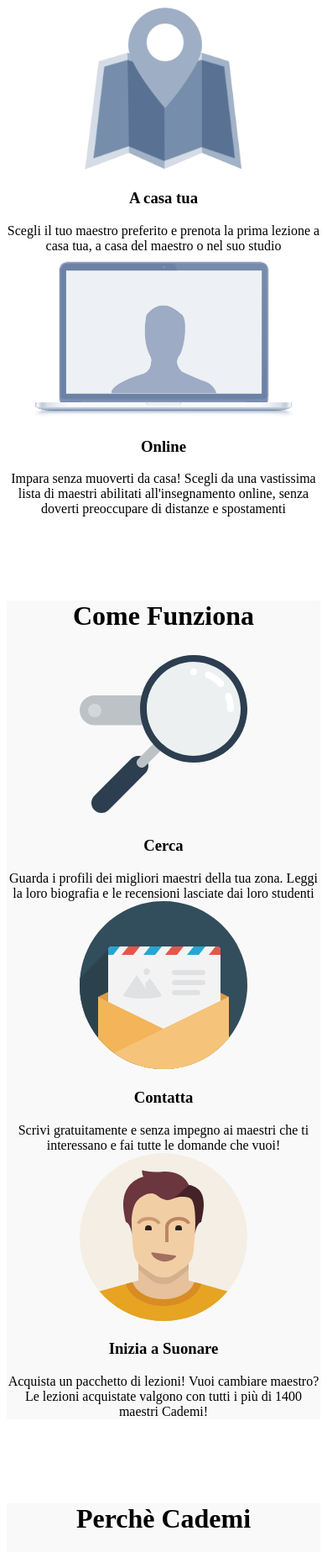
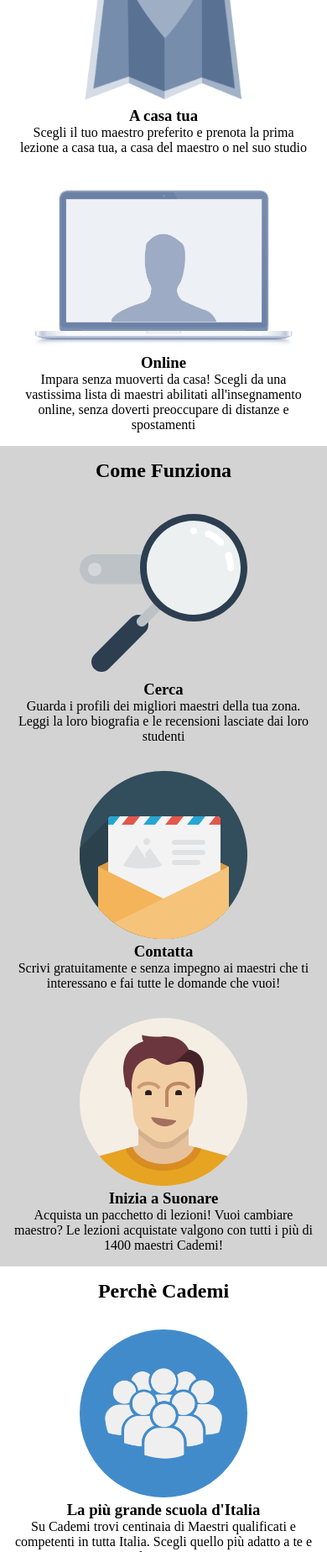
Before and after one commit to AndreaDeMartino/html-css-resp-wannabe-12bool, a plain HTML site: page index.html in a window 390 px wide. Shown: the part 152-2000 px from the top of the page at 84% size. Drawn offline with Linux system fonts and the light colour scheme.

Commit message:
Creation: Section Wannabe
Riadattamento delle sezioni del progetto wannabe, rendendole responsive

```diff
--- a/index.html
+++ b/index.html
@@ -5,69 +5,114 @@
     <meta name="viewport" content="width=device-width, initial-scale=1.0">
     <link rel="stylesheet" href="f12bool.css">
     <link rel="stylesheet" href="style.css">
+
+
     <title>Boolean aCademy</title>
   </head>
   <body>
-    <div id="lezioni" class="container">
-      <div class="row">
+    <!-- Begin Main -->
+    <main>
+      <!-- 1th Section -->
+      <section>
+        <!-- Max Devices -->
+        <div class="container">
+          <!-- Begin Title -->
+          <div class="col-lg-12 col-md-12 col-xs-12">
             <h1>Lezioni dove vuoi tu</h1>
-        <div class="left">
+          </div>
+          <!-- End Title -->
+          <div class="col-lg-6 col-md-6 col-xs-12">
             <img src="img/icon/maps.png" alt="">
             <h3>A casa tua</h3>
             Scegli il tuo maestro preferito e prenota la prima lezione a casa tua, a casa del maestro o nel suo studio
           </div>
-        <div class="right">
+          <div class="col-lg-6 col-md-6 col-xs-12">
             <img src="img/icon/screen.png" alt="">
             <h3>Online</h3>
             Impara senza muoverti da casa! Scegli da una vastissima lista di maestri abilitati all'insegnamento online, senza doverti preoccupare di distanze e spostamenti
           </div>
-        <div class="clear"></div>
-      </div>
         </div>
 
-    <div id="steps" class="container grey">
-      <div class="row">
+      </section>
+
+      <!-- 2th Section -->
+      <section>
+        <div class="container grey">
+          <!-- Begin Title -->
+          <div class="col-lg-12 col-md-12 col-xs-12">
             <h1>Come Funziona</h1>
-        <div class="left">
+          </div>
+          <!-- End Title -->
+          <div class="col-lg-4 col-md-4 col-xs-12">
             <img src="img/search.svg" alt="">
             <h3>Cerca</h3>
             Guarda i profili dei migliori maestri della tua zona. Leggi la loro biografia e le recensioni lasciate dai loro studenti
           </div>
-        <div class="central">
+          <div class="col-lg-4 col-md-4 col-xs-12">
             <img src="img/letter.svg" alt="">
             <h3>Contatta</h3>
             Scrivi gratuitamente e senza impegno ai maestri che ti interessano e fai tutte le domande che vuoi!
           </div>
-        <div class="right">
+          <div class="col-lg-4 col-md-4 col-xs-12">
             <img src="img/male.svg" alt="">
             <h3>Inizia a Suonare</h3>
             Acquista un pacchetto di lezioni! Vuoi cambiare maestro? Le lezioni acquistate valgono con tutti i più di 1400 maestri Cademi!
           </div>
-        <div class="clear"></div>
         </div>
+      </section>
+
+      <!-- 3th Section -->
+      <section>
+        <div class="container container.grey">
+          <!-- Begin Title -->
+          <div class="col-lg-12 col-md-12 col-xs-12">
+            <h1>Perchè Cademi</h1>
           </div>
-
-    <div id="why" class="container grey">
-      <div class="row">
-        <h1>Perchè Cademi</h1>
-        <div class="first">
-          <img src="img/icon/profile.png" alt="">
+          <!-- End Title -->
+          <div class="col-lg-12">
+            <img class="img-back" src="img/icon/profile.png" alt="">
             <h3>La più grande scuola d'Italia</h3>
             Su Cademi trovi centinaia di Maestri qualificati e competenti in tutta Italia. Scegli quello più adatto a te e contattali senza impegno
             <hr>
           </div>
-        <div class="second">
-          <img src="img/icon/secure.png" alt="">
+        </div>
+      </section>
+
+      <!-- 4th Section -->
+      <section>
+        <div class="container">
+          <!-- Begin Title -->
+          <div class="col-lg-12 col-md-12 col-xs-12">
+            <h1>Perchè Cademi</h1>
+          </div>
+          <!-- End Title -->
+          <div class="col-lg-12 col-md-12 col-xs-12">
+            <img class="img-back" src="img/icon/secure.png" alt="">
             <h3>Soddisfazione Garantita</h3>
             Se non sei soddisfatto del tuo maestro, puoi cambiarlo senza costi aggiuntivi. Le lezioni acquistate su Cademi possono essere utilizzate con tutti i nostri maestri e il nostro team è sempre disponibile per darti un consiglio!
             <hr>
           </div>
-        <div class="third">
-          <img src="img/icon/flex.png" alt="">
+        </div>
+      </section>
+
+      <!-- 5th Section -->
+      <section>
+        <div class="container">
+          <!-- Begin Title -->
+          <div class="col-lg-12 col-md-12 col-xs-12">
+            <h1>Perchè Cademi</h1>
+          </div>
+          <!-- End Title -->
+          <div class="col-lg-12 col-md-12 col-xs-12">
+            <img class="img-back" src="img/icon/flex.png" alt="">
             <h3>Flessibile e Conveniente</h3>
             Cademi non ha alcun costo d’iscrizione a differenza delle scuole di musica tradizionali. Inoltre, sei tu a scegliere dove fare lezione e gli orari delle tue lezioni.
+            <hr>
           </div>
         </div>
-    </div>
+      </section>
+
+    </main>
+    <!-- End Main -->
   </body>
 </html>
--- a/style.css
+++ b/style.css
@@ -1,92 +1,26 @@
-.row {
-  width: 992px;
-  margin-left: auto;
-  margin-right: auto;
-  margin-top: 100px;
+/* General Rules */
+* {
+  margin: 0 auto;
+  padding: 0;
+  box-sizing: border-box;
 }
 
-/* BLOCCO LEZIONI */
-#lezioni .row > .left, #lezioni .row > .right{
-  width: 50%;
-  float: left;
+img{
+  height: 200px;
+  max-width: 100%;
 }
 
-#lezioni .row img {
-  /* per centrare orizzontalmente */
-  display: block;
-  margin-right: auto;
-  margin-left: auto;
-}
-
-#lezioni {
-  text-align: center;
-}
-
-/* BLOCCO STEPS */
-#steps .row > .left,
-#steps .row > .central,
-#steps .row > .right{
-  float: left;
-  width: 33%;
-}
-
-#steps{
-  text-align: center;
-}
-
-/* BLOCCO PERCHE */
-#why {
-  text-align: center;
-}
-
-#why .row > .first,
-#why .row > .second,
-#why .row > .third {
-  width: 100%;
-  margin-top: 80px;
-}
-
-#why .row img {
-  background-color:#428bca;
+/* Utility */
+.img-back{
+  background-color: #428bca;
   border-radius:50%;
   padding:30px
 }
 
-/* COMMON */
-
-.container.grey{
-  background-color: #f9f9f9;
+.container{
+  text-align: center;
 }
 
-img{
-  height: 200px;
+.grey{
+  background-color: lightgrey;
 }
-
-.clear {
-  clear:both;
-}
-
-/* RESPONSIVE */
-@media screen and (max-width: 420px){
-
-.row{
-  max-width: 100%;
-}
-
-.row img{
-  max-width: 100%;
-}
-
-#lezioni .row > .left,
-#lezioni .row > .right,
-#steps .row > .left,
-#steps .row > .central,
-#steps .row > .right,
-#why .row > .first,
-#why .row > .second,
-#why .row > .third{
-  width: 100%;
-  float:none;
-}
-
-}
```
Also changed, not shown: f12bool.css (+4 -4 lines). Lines whose indentation alone changed are shown as unchanged.
